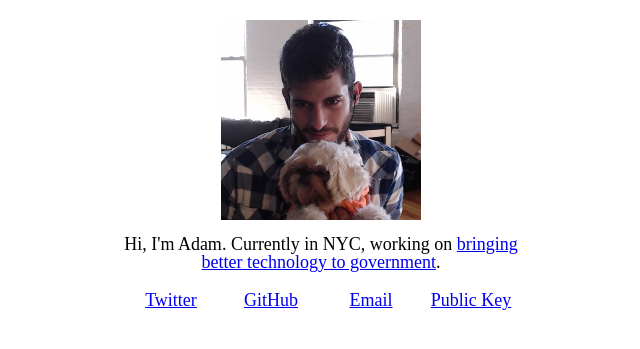
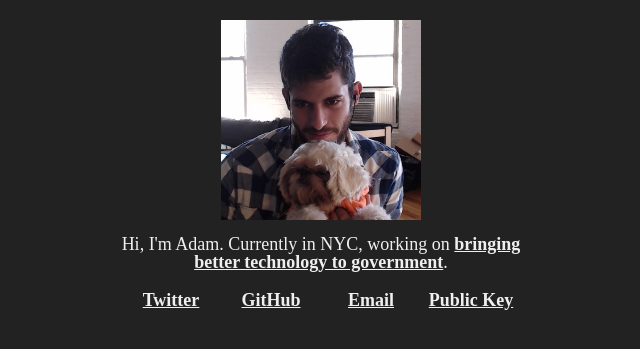
Before and after one commit to adamjacobbecker/adamjacobbecker.github.com, a Jekyll site: the page index.html, which Jekyll copies as it is, in a window 1280 px wide. Shown: the top 349 px of the page, without its empty margins (319-959 px from the left). Built offline with Jekyll 4.4.1, drawn with Linux system fonts in a browser that asks for light colours; some web fonts are replaced.

Commit message:
DARK THEME

```diff
--- a/index.html
+++ b/index.html
@@ -55,6 +55,14 @@
     body {
       font-family: 'Source Serif Pro', serif;
       font-size: 18px;
+      background-color: #222;
+      color: #efefef;
+    }
+
+    a {
+      color: #efefef;
+      text-decoration: underline;
+      font-weight: 600;
     }
 
     .wrap {
```
